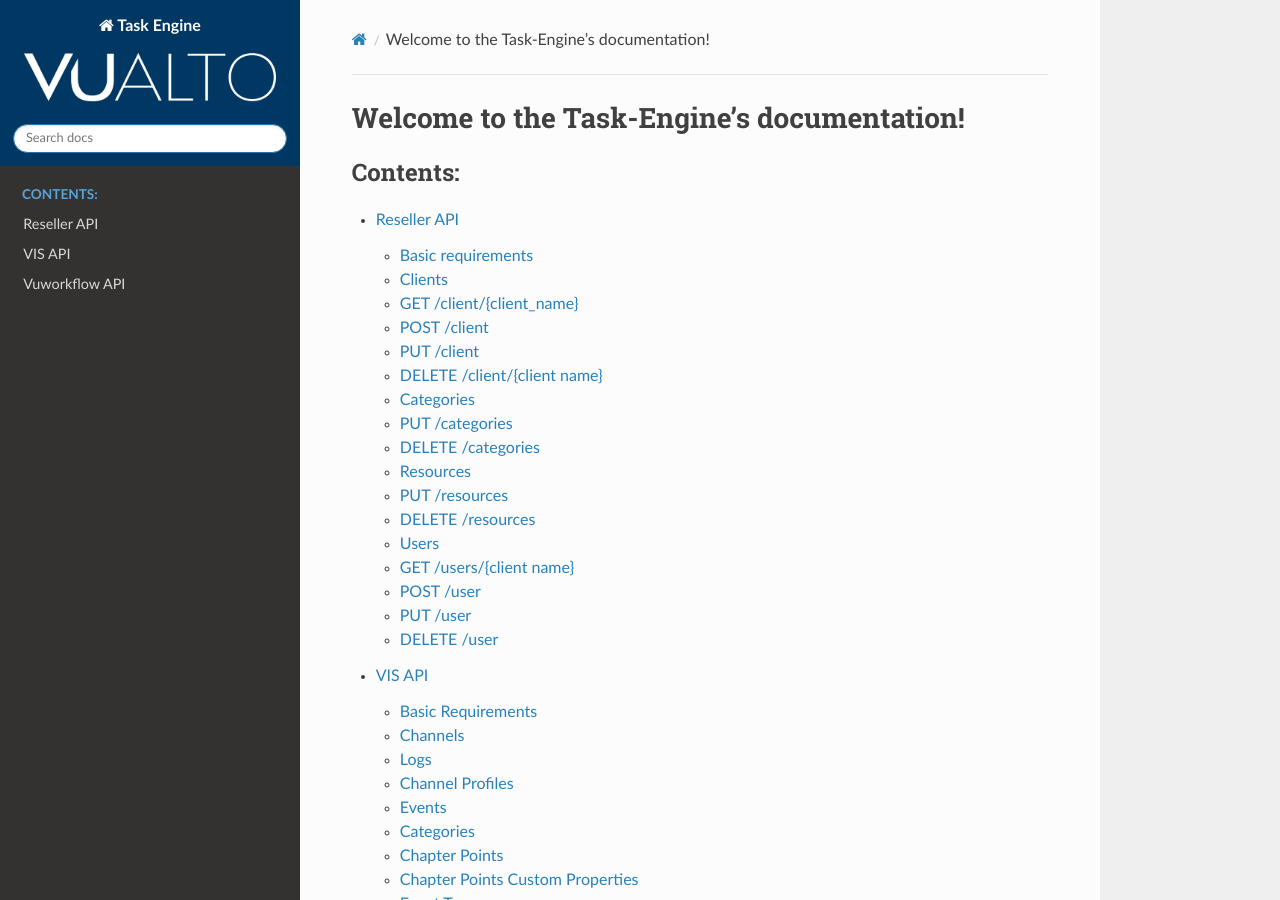
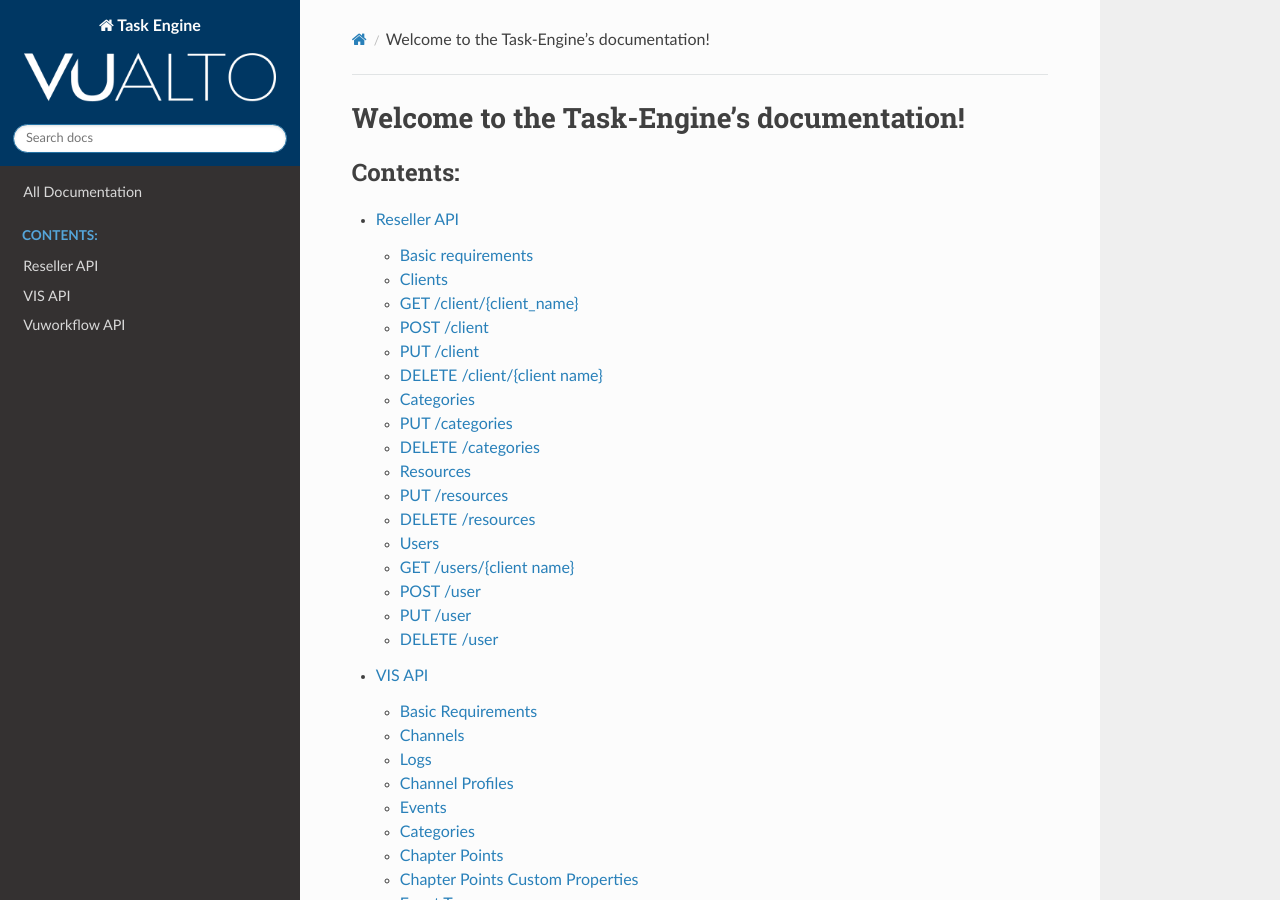
Before and after one commit to Vualto/task-engine-public-docs, a Sphinx documentation site: the page built from docs/source/index.rst, in a window 1280 px wide and 900 px high. Built offline with Sphinx 7.4.7 and the Read the Docs theme 2.0.0, drawn with Linux system fonts in a browser that asks for light colours.

Commit message:
Updated theme.

```diff
--- a/docs/source/index.rst
+++ b/docs/source/index.rst
@@ -1,5 +1,11 @@
 Welcome to the Task-Engine's documentation!
 ===========================================
+
+.. toctree::
+   :maxdepth: 2
+   :hidden:
+
+   All Documentation <https://vualto-public-documentation.readthedocs-hosted.com/en/latest/index.html>
 
 .. toctree::
    :maxdepth: 2
```
